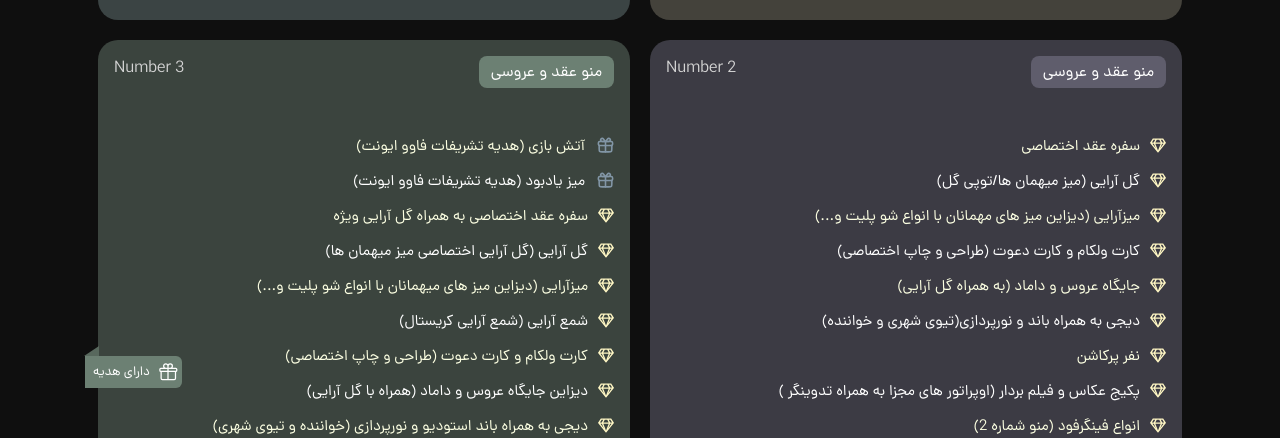
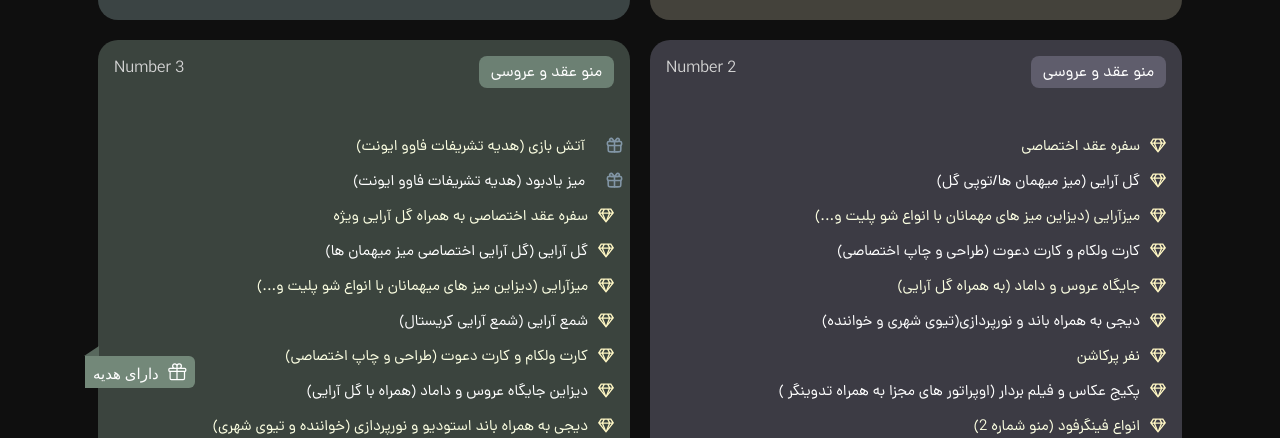
Before and after one commit to 1ReVEnGe1/Favo-Project-Nextjs-ExpressJs, a Next.js app in the folder client/: page /menu in a window 1280 px wide. Shown: the part 1073-1511 px from the top of the page. Built offline with nearby package versions, Linux system fonts and the light colour scheme; a web font is replaced by a local one.

Commit message:
add animation to gift offer

```diff
--- a/client/app/(non-auth)/menu/menu.css
+++ b/client/app/(non-auth)/menu/menu.css
@@ -36,7 +36,7 @@
 }
 .menu-gift-icon{
     width: 19px;
-    transform: translateX(1px);
+    transform: translateX(10px);
 }
 
 .menu-label{
@@ -51,10 +51,22 @@
     display: flex;
     justify-content: center;
     align-items: center;
-    font-size: 13px;
+    animation: bgChange 2s infinite ;
+
 }
 .menu-label svg{
     width: 20px;
+    margin-right: 4px;
+}
+.menu-label span{
+    margin-right: 8px;
+    margin-left: 4px;
+    font-size: 15px;
+    font-family: 'RokhFaSemiBold';
+    transform: translateY(2px);
+
+
+
 }
 .menu-label::after{
     content: '';
@@ -67,7 +79,19 @@
     top: -10px;
 }
 
+@keyframes bgChange{
+    0%{
+        background-color:rgb(88, 104, 93)
+    }
+    50%{
+        /* background-color: rgb(49, 58, 52) */
+        background-color:rgb(120, 141, 126)
+    }
+    100%{
+        background-color:rgb(88, 104, 93)
+    }
 
+}
 
 /* Responsive */
 @media only screen and (max-width : 640px){
```
Also changed, not shown: client/app/(non-auth)/menu/page.js.
